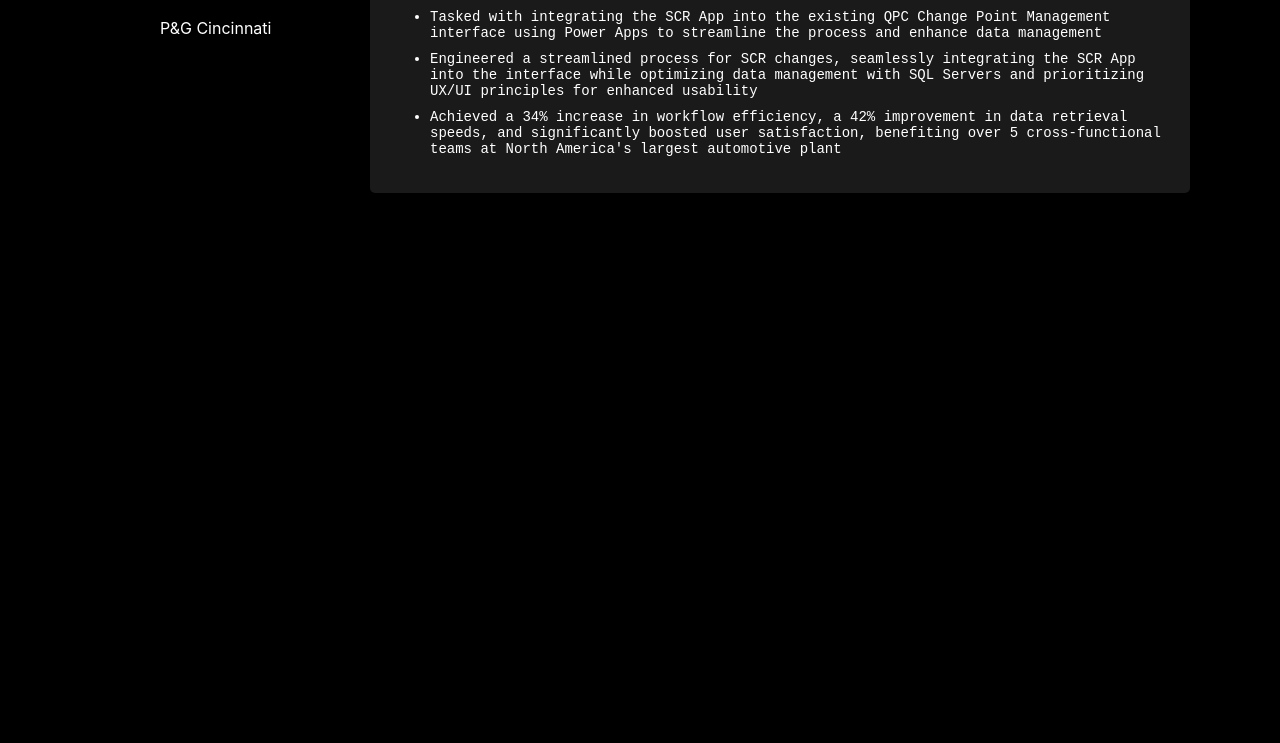
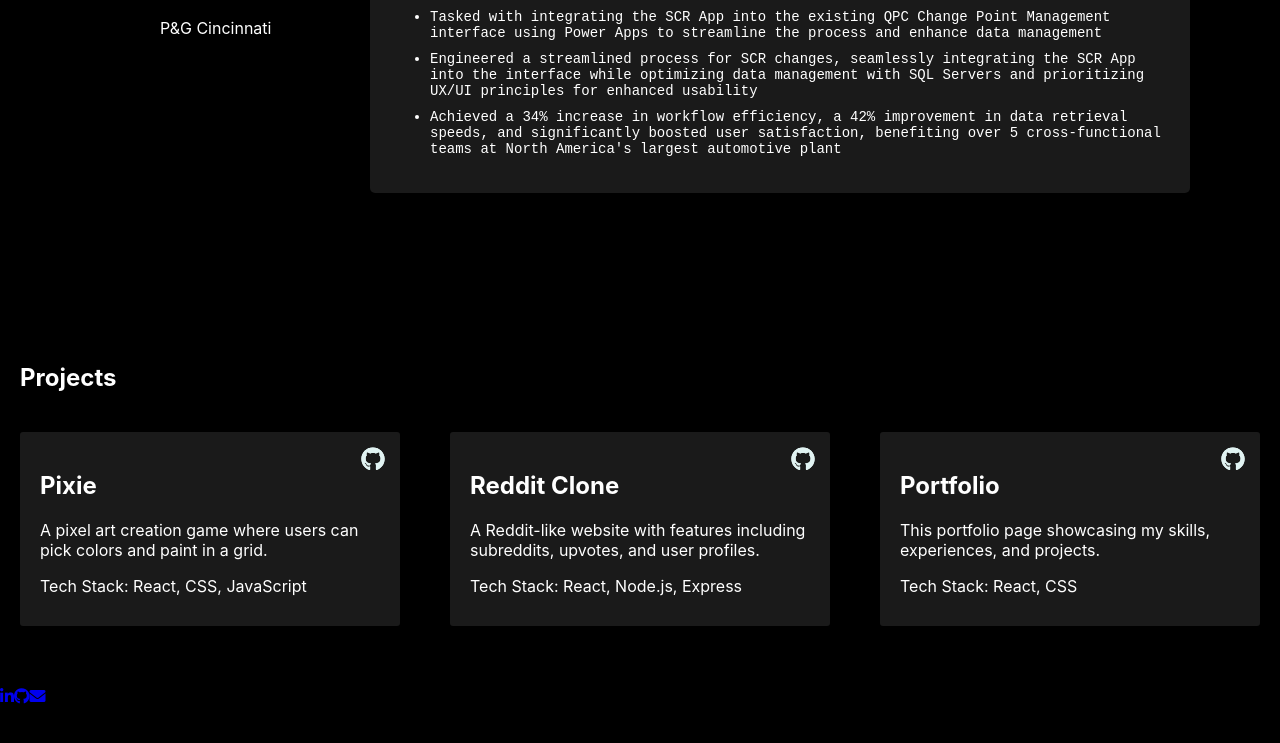
Before and after one commit to RJoshi141/portfolio, a React (Create React App) app: page / in a window 1280 px wide. Shown: the part 1736-2479 px from the top of the page. Built offline with nearby package versions, Linux system fonts and the light colour scheme.

Commit message:
project box

```diff
--- a/src/components/PortfolioPage.css
+++ b/src/components/PortfolioPage.css
@@ -350,6 +350,64 @@
 
 
 
+/* Projects Section */
+.projects-section {
+    padding: 60px 20px;
+    text-align: left;
+}
+
+.projects-grid {
+    display: grid;
+    grid-template-columns: repeat(3, 1fr);
+    gap: 50px;
+    margin-top: 40px;
+}
+
+.project-box {
+    background-color: rgba(255, 255, 255, 0.1); /* Dark grey background */
+    padding: 20px;
+    border-radius: 3px;
+    color: #fff;
+    text-align: left;
+    position: relative;
+}
+
+.project-box h1 {
+    margin-top: 0;
+    font-size: 1.5em;
+}
+
+.project-box p {
+    margin-bottom: 10px;
+    font-size: 1em;
+}
+
+.github-icon {
+    position: absolute;
+    top: 15px;
+    right: 15px;
+    font-size: 1.5em;
+    color: #e1f3f2; /* Cyan color */
+    transition: transform 0.2s ease-in-out;
+}
+
+.github-icon:hover {
+    color: #1EFFF1; /* Cyan color */
+}
+
+.project-github-link {
+    text-decoration: none;
+    color: inherit;
+}
+
+
+
+
+
+
+
+
+
 .social-icons {
     position: fixed;
     left: 60px; /* Align with your top-left logo */
--- a/src/components/PortfolioPage.js
+++ b/src/components/PortfolioPage.js
@@ -1,6 +1,7 @@
 import React, { useEffect, useRef, useState } from 'react';
 import './PortfolioPage.css';
 import resumePDF from '../assets/Ritika_Joshi_Resume.pdf';
+import { FaGithub } from 'react-icons/fa';
 
 const PortfolioPage = () => {
     const reloadPage = () => {
@@ -9,7 +10,7 @@
 
     const aboutRef = useRef(null);
     const experienceRef = useRef(null);
-    const projectsRef = useRef(null); // Add reference for Projects section
+    const projectsRef = useRef(null);
     const [activeExperience, setActiveExperience] = useState(1);
 
     const handleScroll = () => {
@@ -28,6 +29,7 @@
             experienceSection.classList.remove('visible');
         }
     };
+
     useEffect(() => {
         const handleScroll = () => {
             const sections = document.querySelectorAll('.section');
@@ -54,13 +56,11 @@
         return () => {
             window.removeEventListener('scroll', handleScroll);
         };
-      }, []); // Empty dependency array ensures this runs once on mount
+    }, []);
 
     const openResume = () => {
         window.open(resumePDF, '_blank');
     };
-
-
 
     return (
         <div className="portfolio-container">
@@ -96,6 +96,7 @@
                     </div>
                 </div>
             </div>
+
             <section id="about" className="section about-section" ref={aboutRef}>
                 <h1>About Me</h1>
                 <p className="intro-tagline1">
@@ -178,10 +179,51 @@
                     )}
                 </div>
             </section>
+
+            <section id="projects" className="section projects-section" ref={projectsRef}>
+                <h1>Projects</h1>
+                <div className="projects-grid">
+                    <div className="project-box">
+                        <a href="https://github.com/RJoshi141/pixie" target="_blank" rel="noopener noreferrer" className="project-link">
+                            <FaGithub className="github-icon top-left" />
+                        </a>
+                        <a href="https://github.com/RJoshi141/pixie" target="_blank" rel="noopener noreferrer" className="project-link">
+                            <FaGithub className="github-icon top-right" />
+                        </a>
+                        <div className="project-content">
+                            <h2>Pixie</h2>
+                            <p>A pixel art creation game where users can pick colors and paint in a grid.</p>
+                            <p>Tech Stack: React, CSS, JavaScript</p>
                         </div>
-    );
-};
-
+                    </div>
+                    <div className="project-box">
+                        <a href="https://github.com/RJoshi141/reddit-clone" target="_blank" rel="noopener noreferrer" className="project-link">
+                            <FaGithub className="github-icon top-left" />
+                        </a>
+                        <a href="https://github.com/RJoshi141/reddit-clone" target="_blank" rel="noopener noreferrer" className="project-link">
+                            <FaGithub className="github-icon top-right" />
+                        </a>
+                        <div className="project-content">
+                            <h2>Reddit Clone</h2>
+                            <p>A Reddit-like website with features including subreddits, upvotes, and user profiles.</p>
+                            <p>Tech Stack: React, Node.js, Express</p>
+                        </div>
+                    </div>
+                    <div className="project-box">
+                        <a href="https://github.com/RJoshi141/portfolio" target="_blank" rel="noopener noreferrer" className="project-link">
+                            <FaGithub className="github-icon top-left" />
+                        </a>
+                        <a href="https://github.com/RJoshi141/portfolio" target="_blank" rel="noopener noreferrer" className="project-link">
+                            <FaGithub className="github-icon top-right" />
+                        </a>
+                        <div className="project-content">
+                            <h2>Portfolio</h2>
+                            <p>This portfolio page showcasing my skills, experiences, and projects.</p>
+                            <p>Tech Stack: React, CSS</p>
+                        </div>
+                    </div>
+                </div>
+            </section>
 
             <div className="social-links">
                 <a href="https://www.linkedin.com/in/ritika-joshi-9395591a7/" target="_blank" rel="noopener noreferrer" className="social-icon linkedin">
@@ -193,8 +235,11 @@
                 <a href="mailto:ritikajoshi141@gmail.com" className="social-icon gmail">
                     <i className="fas fa-envelope"></i>
                 </a>
-    <div className="social-line"></div> {/* Renamed to avoid conflict */}
+                <div className="social-line"></div>
                 <div className="connect-text">Let’s Connect</div>
             </div>
+        </div>
+    );
+};
 
 export default PortfolioPage;
```
Lines whose indentation alone changed are shown as unchanged.
